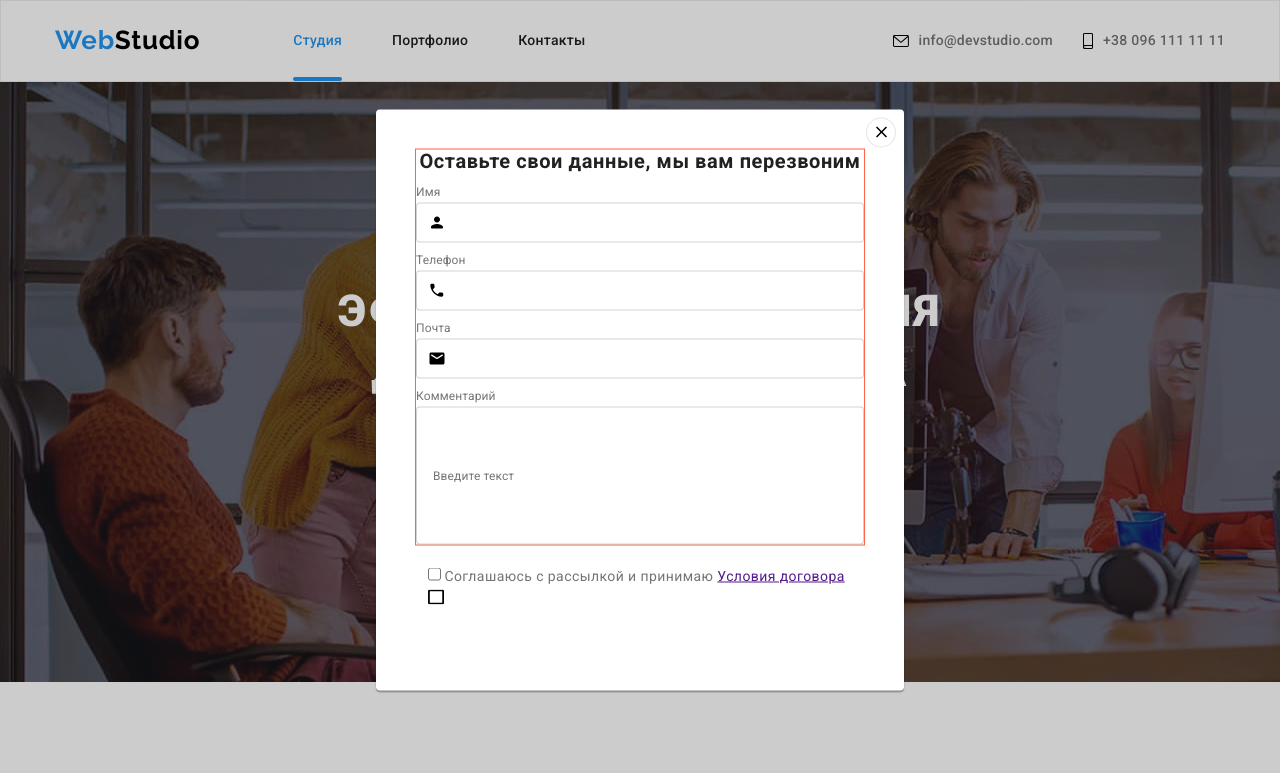
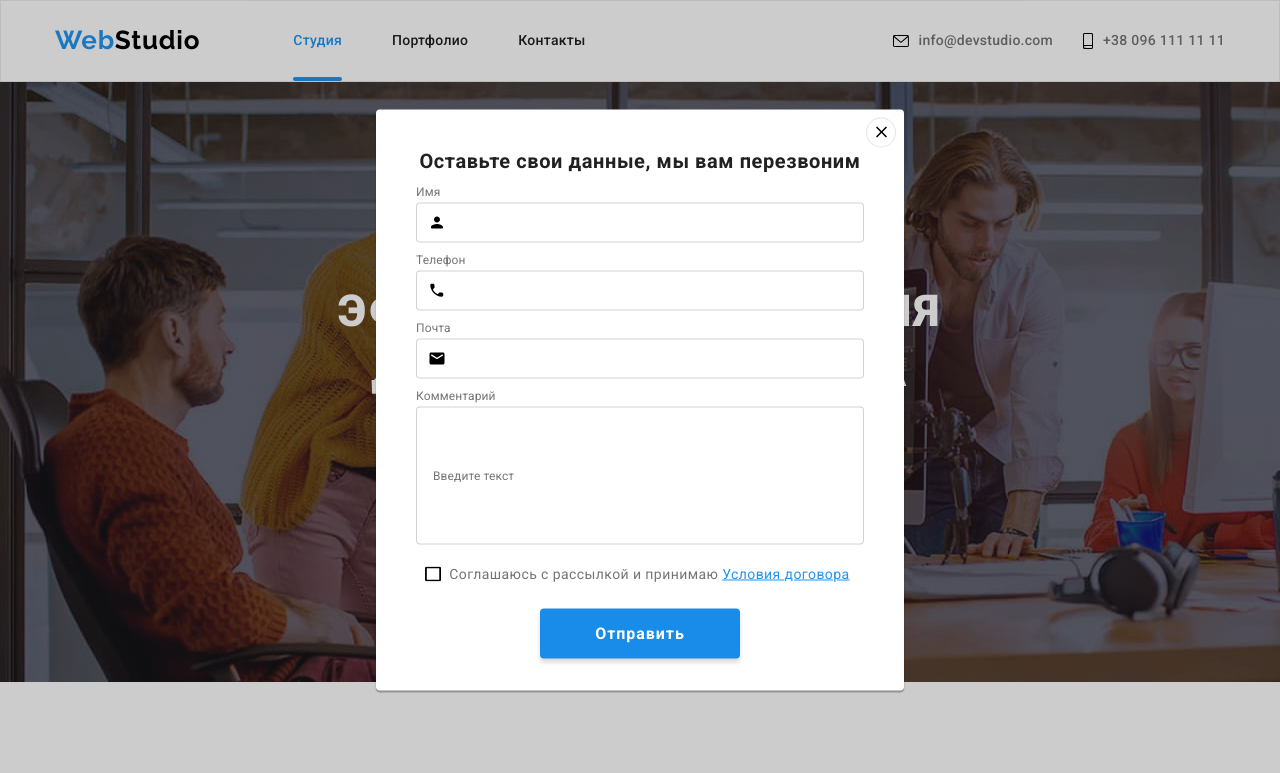
Before and after one commit to vvs1403/goit-markup-hw-06, a plain HTML site: page index.html in a window 1280 px wide. Both pictures are taken after a click on the button "Заказать услугу". Shown: the top 773 px of the page. Drawn offline with nearby package versions, Linux system fonts and the light colour scheme.

Commit message:
creat hw06 20-13  18-06

```diff
--- a/css/styles.css
+++ b/css/styles.css
@@ -891,11 +891,21 @@ input [placeholder="E-mail"] {
     fill: var(--logo-studio-color);
 }
 
+.modal-button-close:hover,
+.modal-button-close:focus {
+    border: 1px solid var(--logo-web-color );
+}
+.modal-button-close:hover .modal-close-icon {
+    fill: var(--logo-web-color);
+}
+.modal-button-close:focus .modal-close-icon {
+    fill: var(--logo-web-color);
+}
+
 .modal-container {
     display: block;
     width: 448px;
-    margin: 40px auto 20px;
-    outline: 1px solid tomato;
+    margin: 40px auto 18px;
 }
 
 .modal-text {
@@ -935,6 +945,8 @@ input [placeholder="E-mail"] {
 }
 
 .modal-input-item {
+    display: block;
+    padding: 12px 0px 12px 42px;
     box-sizing: border-box;
 
     width: 100%;
@@ -943,6 +955,15 @@ input [placeholder="E-mail"] {
     border: 1px solid rgba(33, 33, 33, 0.2);
     border-radius: 4px;
 }
+.modal-input-item:hover,
+.modal-input-item:focus  {
+    border: 1px solid var(--logo-web-color);
+}
+.modal-input-item:hover + .modal-icon {
+    fill: var(--logo-web-color);
+}
+
+
 
  .coment .modal-input-item {
         display: block;
@@ -962,23 +983,74 @@ input [placeholder="E-mail"] {
     left: 12px;
 }
 .modal-checkbox {
+    position: relative;
     display: block;
+
         width: 425px;
         height: 24px;
-        margin-left: auto;
+        margin-left: 49px;
         margin-right: auto;
-
+        margin-bottom: 22px;
 }
 .modal-checkbox-item {
     display: block;
-    /* margin-left: 8.38px; */
+    padding-left: 20.38px;
         font-size: 14px;
         line-height: 1.71;
         letter-spacing: 0.03em;
-        color: #757575;
-
+        color: var(--brand-text-color);
+}
+.modal-dogovor-link {
+    color: var(--logo-web-color) ;
 }
 
-.checkbox-input {
+.check-input {
+    -webkit-appearance: none;
+}
+.check-icon {
+    position: absolute;
+    left: 0;
+    top: 4px;
+}
+.check-input:focus ~ .check-icon {
+    fill: var(--logo-web-color);
+}
 
+.check-input:checked ~ .check-icon {
+    fill: none;
+    background-image: url(../images/icon/icon\ check.svg);
 }
+
+
+
+.modal-send-btn {
+    display: block;
+/* position: absolute; */
+margin-left: auto;
+margin-right: auto;
+/* margin-bottom: 40px; */
+    width: 200px;
+    height: 50px;
+
+    background: #188CE8;
+    box-shadow: 0px 4px 4px rgba(0, 0, 0, 0.15);
+    border-radius: 4px;
+    border: 0;
+    cursor: pointer;
+}
+.modal-btn-text {
+    /* position: absolute; */
+        width: 89px;
+        height: 30px;
+
+        font-weight: 700;
+        font-size: 16px;
+        line-height: 1.88;
+
+        /* display: flex; */
+        align-items: center;
+        text-align: center;
+        letter-spacing: 0.06em;
+
+        color: #FFFFFF;
+}
--- a/index.html
+++ b/index.html
@@ -565,19 +565,21 @@
           </div>
           <div class="modal-checkbox">
             <label class="modal-checkbox-item">
-              <input
-                class="checkbox-input"
+              <input class="check-input"
                 type="checkbox"
                 name="agree"
                 value="agree"
               />
               Соглашаюсь с рассылкой и принимаю
               <a class="modal-dogovor-link" href="">Условия договора</a>
-              <svg class="checkbox-vektor" width="16" height="15">
+              <svg class="check-icon" width="16" height="15">
                 <use href="./images/icons.svg#icon-Vector"></use>
               </svg>
             </label>
           </div>
+          <button class="modal-send-btn"
+          type="submit"><span class="modal-btn-text">Отправить</span>
+          </button>
         </forma>
       </div>
     </div>
```
